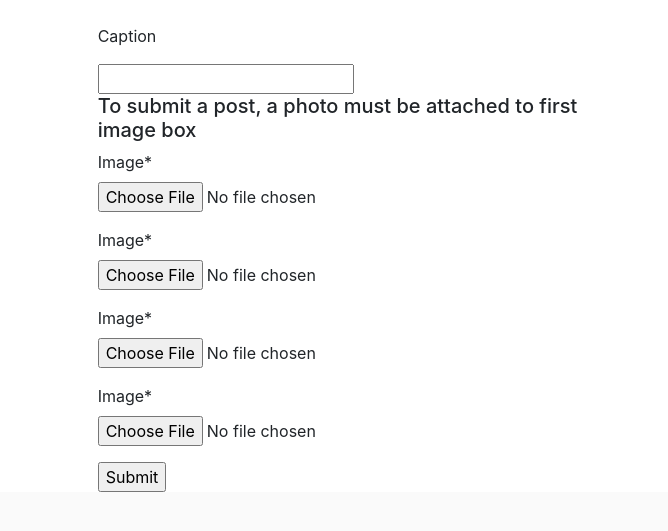
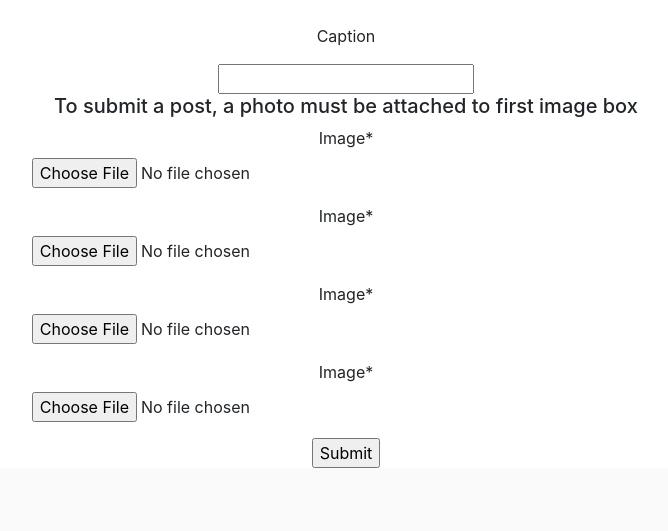
Before and after one commit to venescu/caseygram, a Django app: page /post/new/ in a window 1280 px wide. Shown: the part 65-596 px from the top of the page, without its empty margins (294-962 px from the left). Run offline with Django 3.2, Linux system fonts and the light colour scheme; the visitor is signed in with stand-in values (Sample User, id 1); parts of the project's set-up code (start-up, migrations or seed data) failed here and were passed over; some libraries are stand-ins or nearby versions.

Commit message:
plz work

```diff
--- a/homepage/templates/homepage/post_form.html
+++ b/homepage/templates/homepage/post_form.html
@@ -2,8 +2,8 @@
 {% load crispy_forms_tags %}
 {% block content %}
 <div class="row justify-content-center pt-4">
-    <div class='col-2'></div>
-    <div class='col-8'>
+    <div class='col-1'></div>
+    <div class='col-10' align="center">
 
 <form id="post_form" method="post" action="" enctype="multipart/form-data">
     {% csrf_token %}
@@ -26,6 +26,6 @@
     <input type="submit" name="submit" value="Submit" />
 </form>
 </div>
-<div class='col-2'></div>
+<div class='col-1'></div>
 </div>
 {% endblock content %}
```
